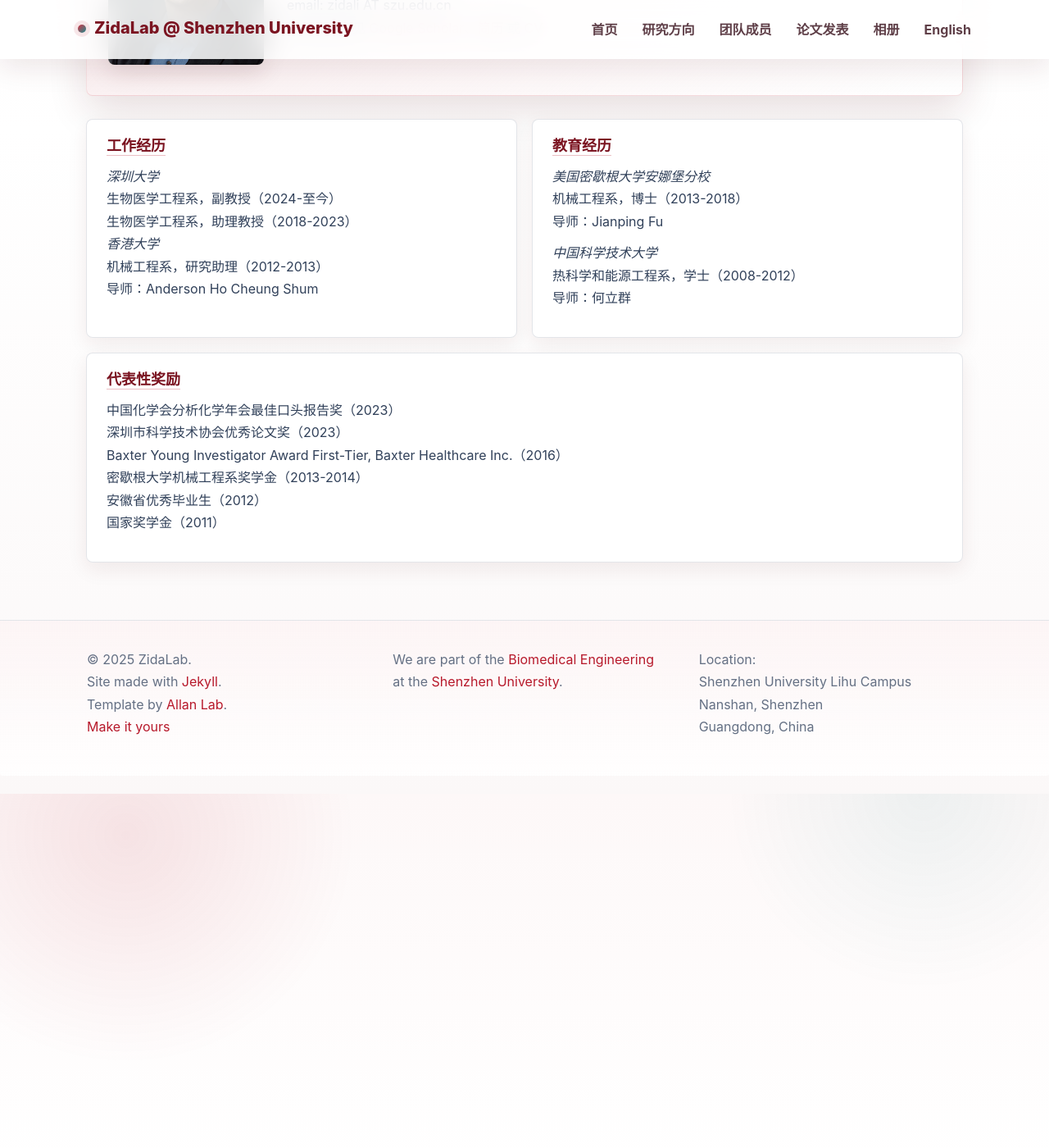
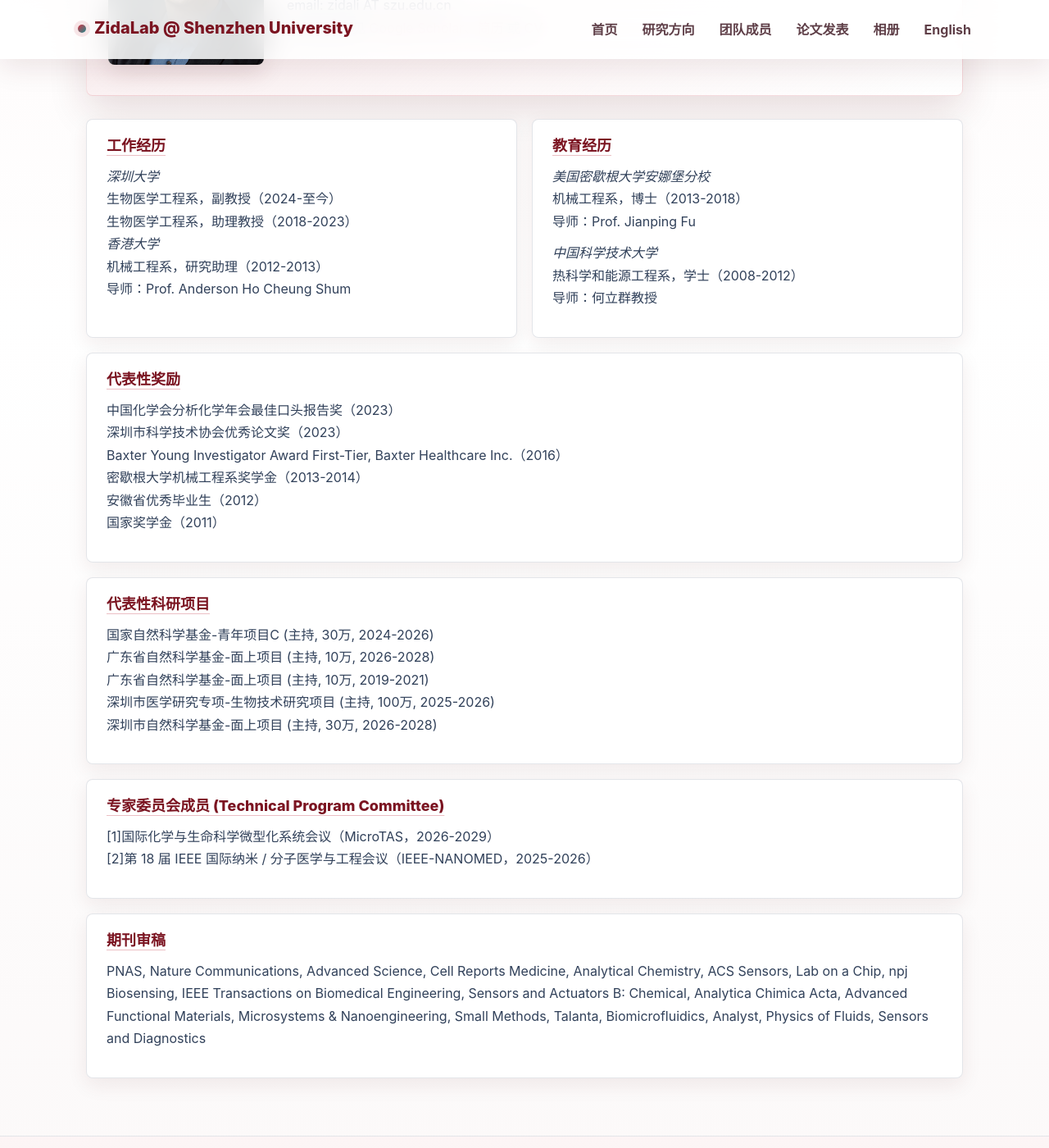
Before and after one commit to zidalab/zidalab.github.io, a Jekyll site: the page built from _pages/zh-zidali.md, in a window 1280 px wide and 1400 px high, scrolled down 300 px. Shown: the whole window at 82% size. Built offline with Jekyll 4.4.1, drawn with Linux system fonts in a browser that asks for light colours; nearby versions of some CDN libraries.

```diff
--- a/_pages/zh-zidali.md
+++ b/_pages/zh-zidali.md
@@ -30,18 +30,18 @@ email: zidali AT szu.edu.cn<br>
 生物医学工程系，助理教授（2018-2023）<br>
 <i>香港大学</i><br>
 机械工程系，研究助理（2012-2013）<br>
-导师：Anderson Ho Cheung Shum
+导师：Prof. Anderson Ho Cheung Shum
 </div>
 
 <div class="profile-section-card">
 <h5><u>教育经历</u></h5>
 <i>美国密歇根大学安娜堡分校</i><br>
 机械工程系，博士（2013-2018）<br>
-导师：Jianping Fu
+导师：Prof. Jianping Fu
 
 <i>中国科学技术大学</i><br>
 热科学和能源工程系，学士（2008-2012）<br>
-导师：何立群
+导师：何立群教授
 </div>
 
 <div class="profile-section-card profile-section-card-wide">
@@ -53,5 +53,25 @@ Baxter Young Investigator Award First-Tier, Baxter Healthcare Inc.（2016）<br>
 安徽省优秀毕业生（2012）<br>
 国家奖学金（2011）
 </div>
+
+<div class="profile-section-card profile-section-card-wide">
+<h5><u>代表性科研项目</u></h5>
+国家自然科学基金-青年项目C (主持, 30万, 2024-2026)<br>
+广东省自然科学基金-面上项目 (主持, 10万, 2026-2028)<br>
+广东省自然科学基金-面上项目 (主持, 10万, 2019-2021)<br>
+深圳市医学研究专项-生物技术研究项目 (主持, 100万, 2025-2026)<br>
+深圳市自然科学基金-面上项目 (主持, 30万, 2026-2028)
+</div>
+
+<div class="profile-section-card profile-section-card-wide">
+<h5><u>专家委员会成员 (Technical Program Committee)</u></h5>
+[1]国际化学与生命科学微型化系统会议（MicroTAS，2026-2029）<br>
+[2]第 18 届 IEEE 国际纳米 / 分子医学与工程会议（IEEE-NANOMED，2025-2026）
+</div>
+
+<div class="profile-section-card profile-section-card-wide">
+<h5><u>期刊审稿</u></h5>
+PNAS, Nature Communications, Advanced Science, Cell Reports Medicine, Analytical Chemistry, ACS Sensors, Lab on a Chip, npj Biosensing, IEEE Transactions on Biomedical Engineering, Sensors and Actuators B: Chemical, Analytica Chimica Acta, Advanced Functional Materials, Microsystems & Nanoengineering, Small Methods, Talanta, Biomicrofluidics, Analyst, Physics of Fluids, Sensors and Diagnostics
 </div>
 </div>
+</div>
```
Also changed, not shown: _pages/team.md (+1 -1 lines), _pages/zh-team.md (+1 -1 lines), _pages/zidali.md (+3 -3 lines).
